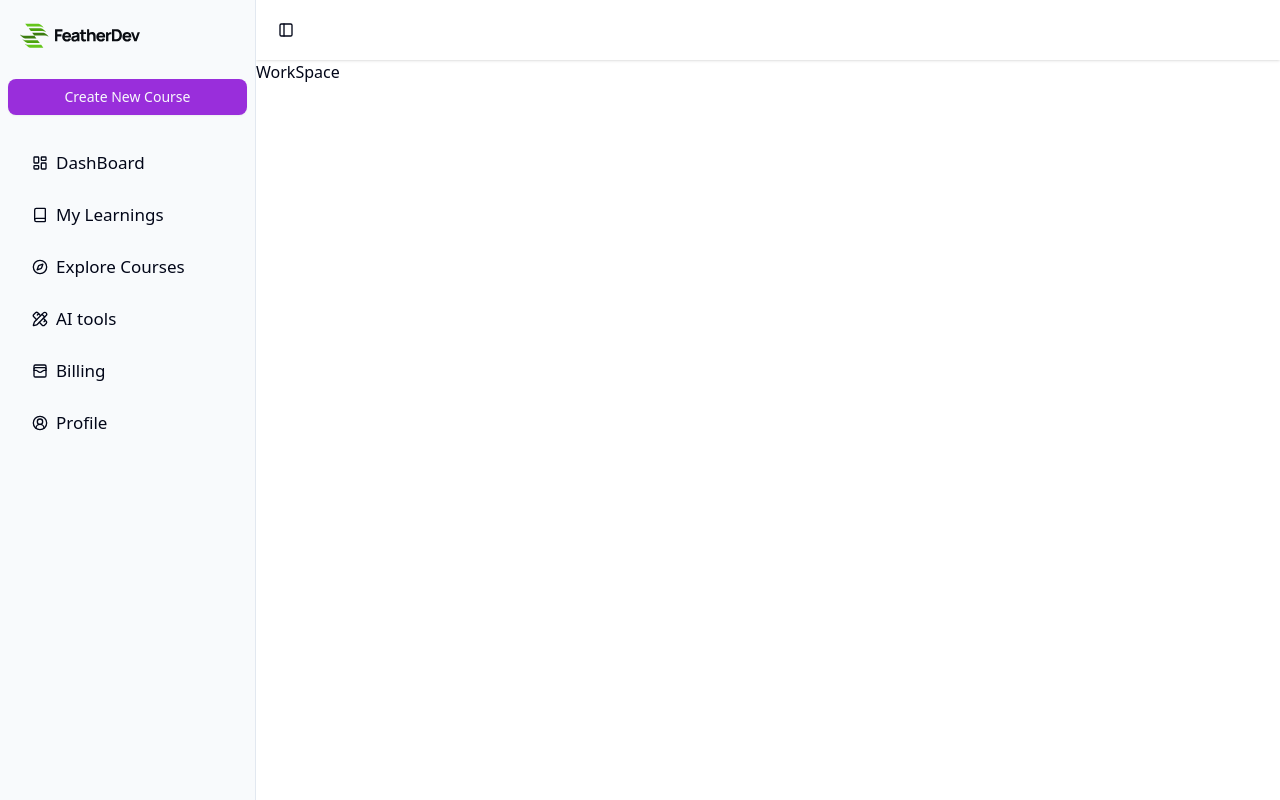
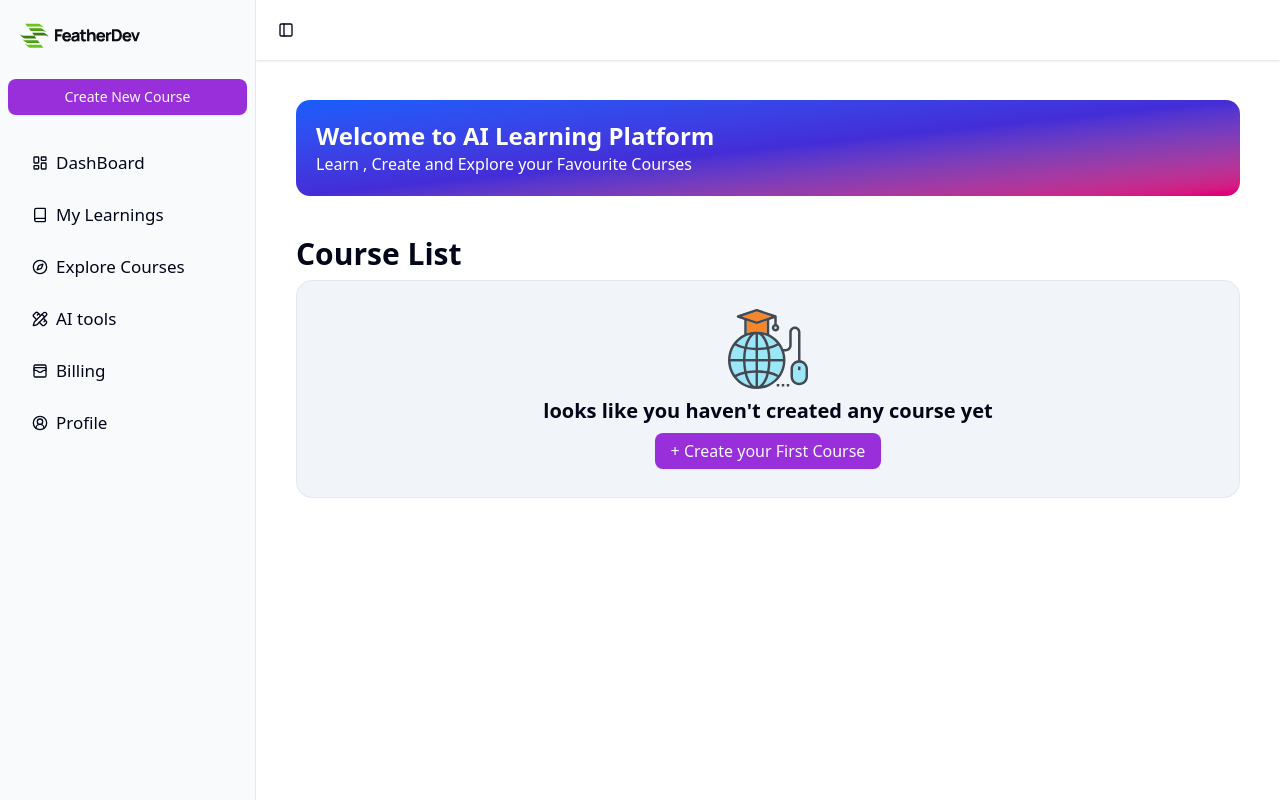
Before and after one commit to DarkDeadly/ailearning, a Next.js app: page /workspace in a window 1280 px wide. Built offline with nearby package versions, Linux system fonts and the light colour scheme; no server answers.

Commit message:
WelcomeBanner + Course List

```diff
--- /dev/null
+++ b/app/workspace/_components/CourseList.jsx
@@ -0,0 +1,26 @@
+"use client"
+import { Button } from '@/components/ui/button'
+import Image from 'next/image'
+import React, { useState } from 'react'
+
+const CourseList = () => {
+    const [CourseLists, setCourseLists] = useState([])
+  return (
+    <div className='mt-10'>
+        <h2 className='font-bold text-3xl'>Course List</h2>
+        {
+            CourseLists?.length==0 ?
+            <div className='flex p-7 items-center justify-center flex-col border rounded-2xl bg-secondary mt-2'>
+                <Image src={'/online-education.svg'} alt='CourseImage' width={80} height={80}/>
+                <h2 className='my-2 text-xl font-bold'>looks like you haven't created any course yet</h2>
+                <Button className={"text-md cursor-pointer"}>+ Create your First Course </Button>
+            </div>
+            : <div>
+                List of Courses
+            </div>
+        }
+    </div>
+  )
+}
+
+export default CourseList
--- /dev/null
+++ b/app/workspace/_components/WelcomeBanner.jsx
@@ -0,0 +1,12 @@
+import React from 'react'
+
+const WelcomeBanner = () => {
+  return (
+    <div className='p-5 bg-gradient-to-br from-blue-600 via-indigo-700 to-pink-600 rounded-xl'>
+        <h2 className='font-bold text-2xl text-white'>Welcome to AI Learning Platform</h2>
+        <p className='text-white'>Learn , Create and Explore your Favourite Courses </p>
+    </div>
+  )
+}
+
+export default WelcomeBanner
--- a/app/workspace/page.jsx
+++ b/app/workspace/page.jsx
@@ -1,8 +1,13 @@
 import React from 'react'
+import WelcomeBanner from './_components/WelcomeBanner'
+import CourseList from './_components/CourseList'
 
 const WorkSpace = () => {
   return (
-    <div>WorkSpace</div>
+    <div>
+        <WelcomeBanner/>
+        <CourseList/>
+    </div>
   )
 }
 
--- a/app/workspace/provider.jsx
+++ b/app/workspace/provider.jsx
@@ -9,7 +9,9 @@ const WorkSpaceProvider = ({children}) => {
         <AppSidebar/>
     <div className='w-full'>
         <AppHeader/>
-        {children}
+        <div className="p-10">
+            {children}
+        </div>
     </div>
 
     </SidebarProvider>
```
Also changed, not shown: public/online-education.svg (added).
